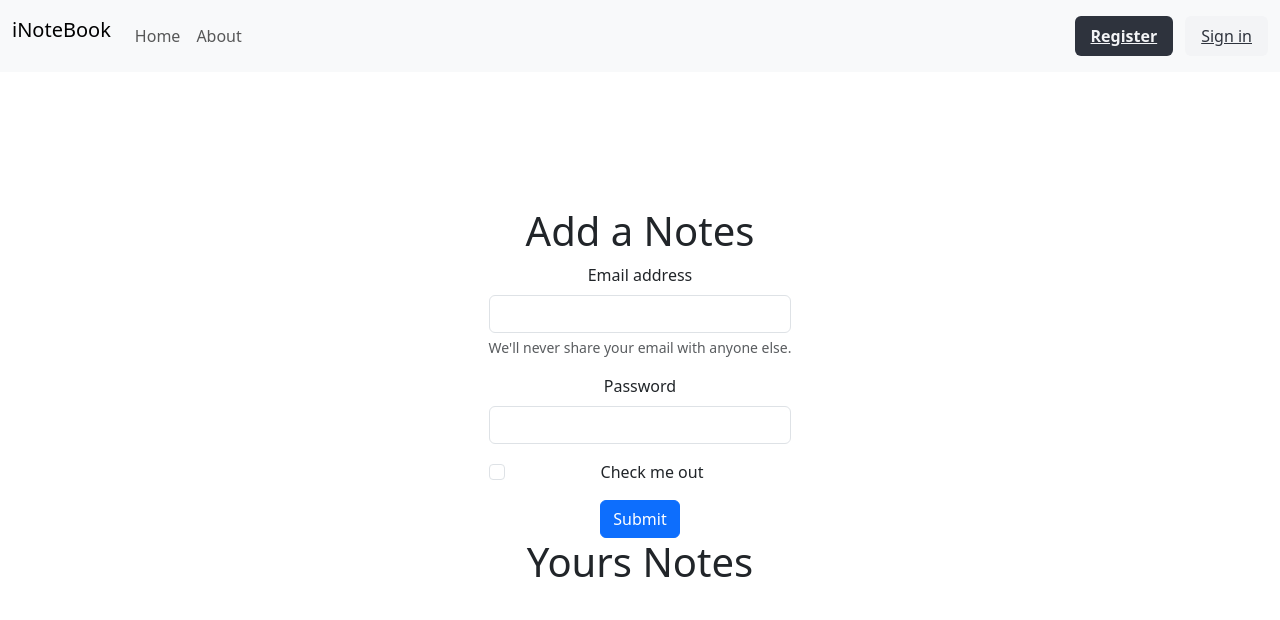
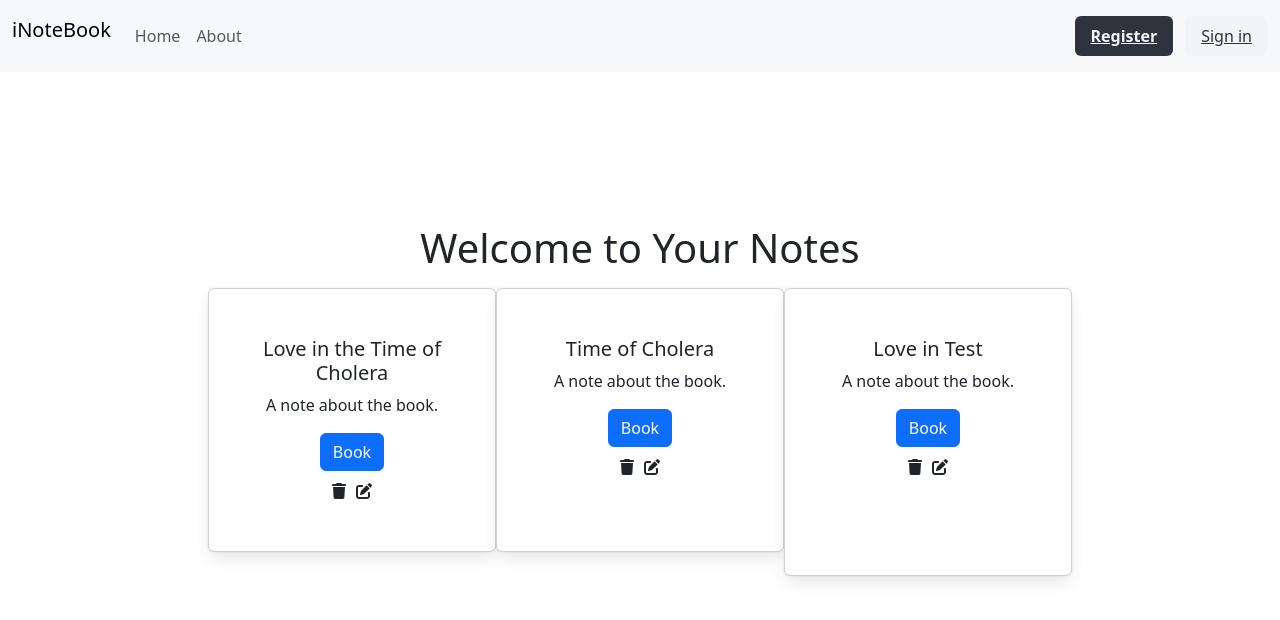
Before and after one commit to Abashansari/iNotebook, a React (Vite) app: page / in a window 1280 px wide. Shown: the top 620 px of the page. Built offline with nearby package versions, Linux system fonts and the light colour scheme.

Commit message:
remove the form ,to debug to find bugs

```diff
--- a/src/component/Home.jsx
+++ b/src/component/Home.jsx
@@ -1,26 +1,11 @@
-import React from 'react'
+import React from 'react';
+import Notes from './Notes';
 
 export default function Home() {
   return (
-    <div>
-      <h1>Add a Notes</h1>
-      <form>
-  <div className="mb-3">
-    <label for="exampleInputEmail1" className="form-label">Email address</label>
-    <input type="email" className="form-control" id="exampleInputEmail1" aria-describedby="emailHelp"/>
-    <div id="emailHelp" className="form-text">We'll never share your email with anyone else.</div>
-  </div>
-  <div className="mb-3">
-    <label for="exampleInputPassword1" className="form-label">Password</label>
-    <input type="password" className="form-control" id="exampleInputPassword1"/>
-  </div>
-  <div className="mb-3 form-check">
-    <input type="checkbox" className="form-check-input" id="exampleCheck1"/>
-    <label className="form-check-label" for="exampleCheck1">Check me out</label>
-  </div>
-  <button type="submit" className="btn btn-primary">Submit</button>
-</form>
-      <h1>Yours Notes</h1>
+    <div className="container my-3">
+      <h1>Welcome to Your Notes</h1>
+      <Notes />
     </div>
-  )
+  );
 }
```
